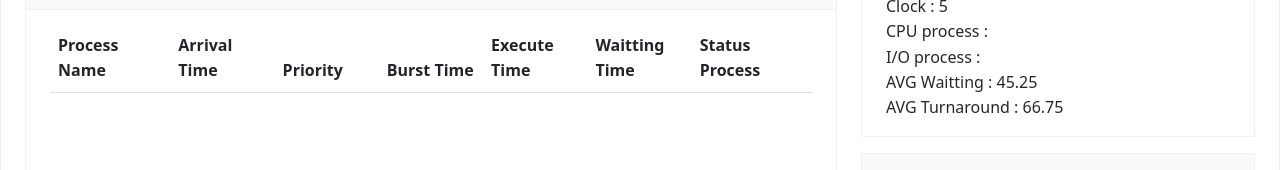
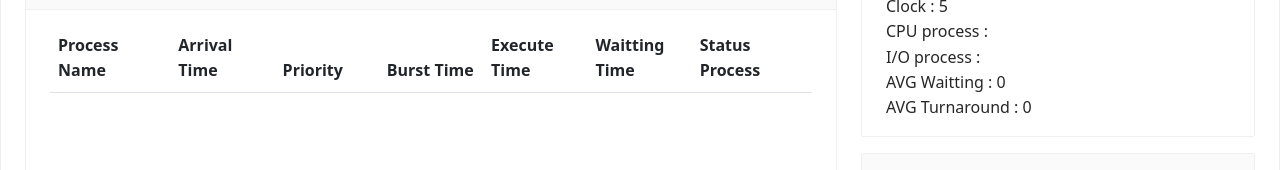
Before and after one commit to dulyakit/os-pcb, a React (Create React App) app: page / in a window 1280 px wide. Shown: the part 174-344 px from the top of the page. Built offline with nearby package versions, Linux system fonts and the light colour scheme.

Commit message:
เพิ่ม AVG

```diff
--- a/src/model/store.js
+++ b/src/model/store.js
@@ -5,6 +5,8 @@ const initialState = {
   processCurrent: null,
   processTerminateList: [],
   usbCurrent: '',
+  averageWaitting: 0,
+  averageTurnaround: 0,
 }
 
 export default initialState
--- a/src/view/pcb.js
+++ b/src/view/pcb.js
@@ -16,12 +16,18 @@ const PCB = () => {
   const usbCurrent = useSelector((state) => state.usbCurrent)
   const processTerminateList = useSelector((state) => state.processTerminateList)
 
+  const averageWaitting = useSelector((state) => state.averageWaitting)
+  const averageTurnaround = useSelector((state) => state.averageTurnaround)
+
   const setProcess = ((any) => dispatch({ type: 'set', process: any, }))
   const setClock = ((any) => dispatch({ type: 'set', clock: any, }))
   const setProcessList = ((any) => dispatch({ type: 'set', processList: any, }))
   const setProcessTerminateList = ((any) => dispatch({ type: 'set', processTerminateList: any, }))
   const setProcessCurrent = ((any) => dispatch({ type: 'set', processCurrent: any, }))
   const setUsbCurrent = ((any) => dispatch({ type: 'set', usbCurrent: any, }))
+
+  const setAverageWaitting = ((any) => dispatch({ type: 'set', averageWaitting: any, }))
+  const setAverageTurnaround = ((any) => dispatch({ type: 'set', averageTurnaround: any, }))
 
   const getRandomInt = (min, max) => {
     min = Math.ceil(min);
@@ -224,6 +230,18 @@ const PCB = () => {
     setProcessList([...processList, process])
   }, [process])
 
+  useEffect(() => {
+    let sumWaitting = 0
+    let sumTurnaround = 0
+    processTerminateList.forEach(element => {
+      sumWaitting += element.wait
+      sumTurnaround += element.turnAroundTime
+    });
+
+    setAverageWaitting(sumWaitting / processTerminateList.length)
+    setAverageTurnaround(sumTurnaround / processTerminateList.length)
+  }, [processTerminateList])
+
   return (
     <div >
       <div className="col-md-12">
@@ -286,8 +304,8 @@ const PCB = () => {
                   <div>Clock : {clock}</div>
                   <div>CPU process : {processList.map((e) => (e.id === processCurrent ? e.name : ''))}</div>
                   <div>I/O process : {usbCurrent}</div>
-                  <div>AVG Waitting : 45.25</div>
-                  <div>AVG Turnaround : 66.75</div>
+                  <div>AVG Waitting : {averageWaitting > 0 ? averageWaitting.toFixed(2) : 0.00}</div>
+                  <div>AVG Turnaround : {averageTurnaround > 0 ? averageTurnaround.toFixed(2) : 0.00}</div>
                 </div>
               </Card>
 
```
